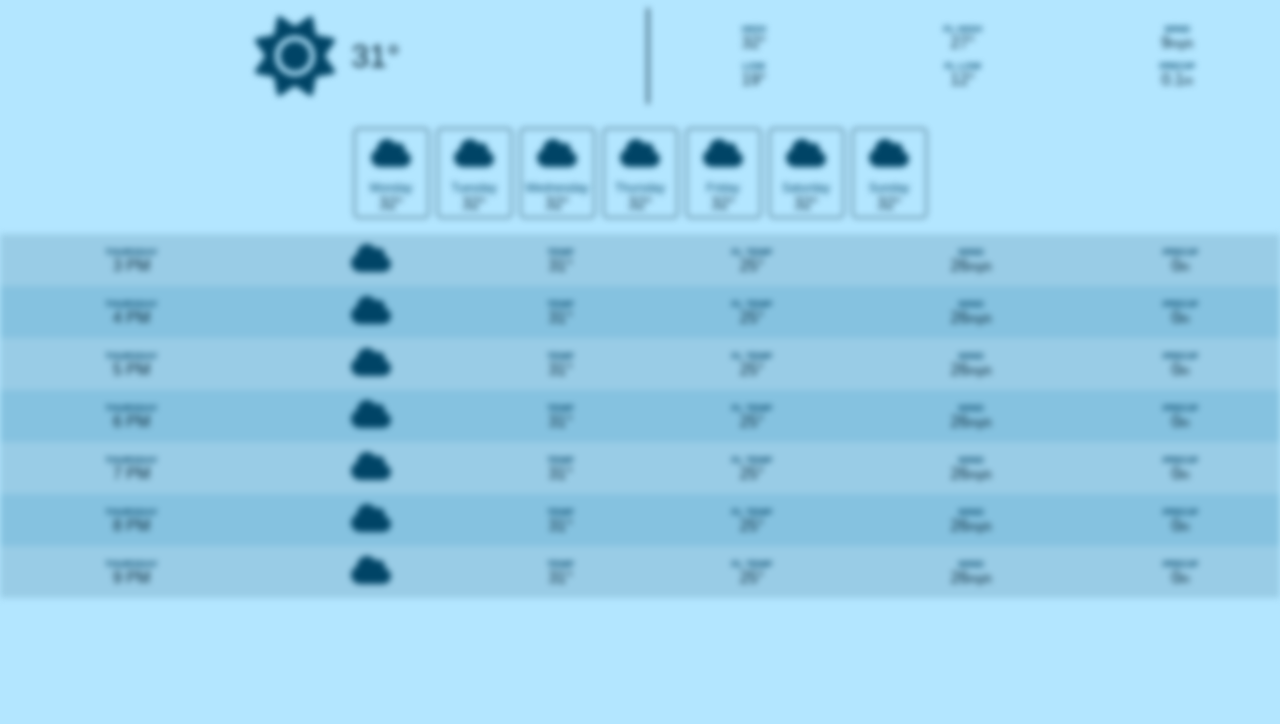
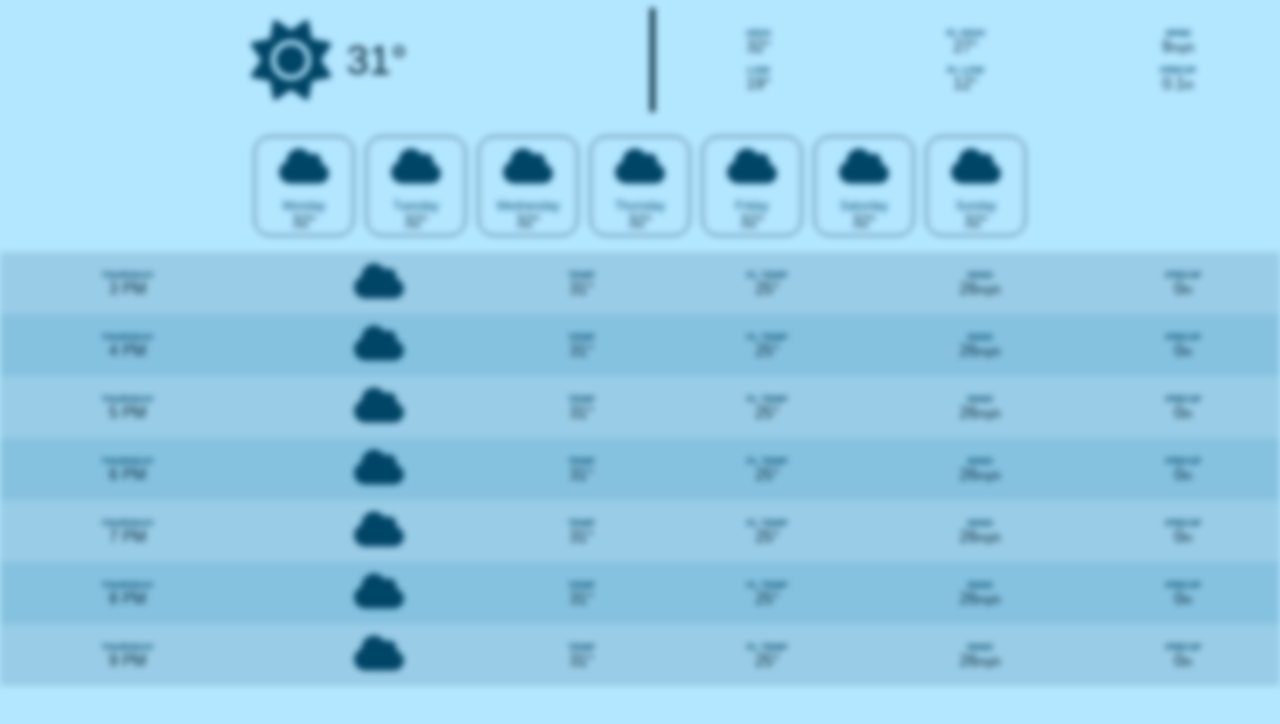
Before and after one commit to AlexandreRaymond/Weather-check, a website built with Vite: page index.html in a window 1280 px wide. Built offline with nearby package versions, Linux system fonts and the light colour scheme; no server answers.

Commit message:
Completed

```diff
--- a/main.js
+++ b/main.js
@@ -56,10 +56,10 @@ const dayCardTemplate = document.getElementById("day-card-template");
 function renderDailyWeather(daily) {
   dailySection.innerHTML = "";
   daily.forEach((day) => {
-    const element = dayCardTemplate.contentEditable.cloneNode(true);
+    const element = dayCardTemplate.content.cloneNode(true);
     setValue("temp", day.maxTemp, { parent: element });
     setValue("date", DAY_FORMATTER.format(day.timestamp), { parent: element });
-    element.querySelector("[data-icons]").src = getIconUrl(day.iconCode);
+    element.querySelector("[data-icon]").src = getIconUrl(day.iconCode);
     dailySection.append(element);
   });
 }
@@ -70,7 +70,7 @@ const hourRowTemplate = document.getElementById("hour-row-template");
 function renderHourlyWeather(hourly) {
   hourlySection.innerHTML = "";
   hourly.forEach((hour) => {
-    const element = hourRowTemplate.contentEditable.cloneNode(true);
+    const element = hourRowTemplate.content.cloneNode(true);
     setValue("temp", hour.temp, { parent: element });
     setValue("fl-temp", hour.feelsLike, { parent: element });
     setValue("wind", hour.windSpeed, { parent: element });
@@ -79,7 +79,7 @@ function renderHourlyWeather(hourly) {
     setValue("time", HOUR_FORMATTER.format(hour.timestamp), {
       parent: element,
     });
-    element.querySelector("[data-icons]").src = getIconUrl(hour.iconCode);
+    element.querySelector("[data-icon]").src = getIconUrl(hour.iconCode);
     hourlySection.append(element);
   });
 }
--- a/style.css
+++ b/style.css
@@ -26,13 +26,13 @@ body {
   align-items: center;
   justify-content: center;
   margin: 0.5rem;
-  padding: 0.5rem;
-  border-right: 2px solid hsl(200, 100%, 10%);
+  padding: 0.75rem;
+  border-right: 5px solid hsl(200, 100%, 10%);
 }
 
 .weather-icon {
-  width: 40px;
-  height: 40px;
+  width: 50px;
+  height: 50px;
   object-fit: contain;
 }
 
@@ -42,7 +42,7 @@ body {
 }
 
 .header-current-temp {
-  font-size: 2rem;
+  font-size: 2.5rem;
   margin-left: 1rem;
 }
 
@@ -75,8 +75,8 @@ body {
 
 .day-section {
   display: grid;
-  grid-template-columns: repeat(auto-fit, 75px);
-  gap: 0.5rem;
+  grid-template-columns: repeat(auto-fit, 100px);
+  gap: 0.75rem;
   justify-content: center;
   padding: 1rem;
 }
@@ -86,7 +86,7 @@ body {
   flex-direction: column;
   align-items: center;
   border: 1px solid hsl(200, 100%, 10%);
-  border-radius: 0.25rem;
+  border-radius: 1rem;
   padding: 0.25rem;
 }
 
--- a/weather.js
+++ b/weather.js
@@ -3,7 +3,7 @@ import axios from "axios";
 export function getWeather(lat, lon, timezone) {
   return axios
     .get(
-      "https://api.open-meteo.com/v1/forecast?hourly=temperature_2m,apparent_temperature,precipitation,weathercode,windspeed_10m&daily=weathercode,temperature_2m_max,temperature_2m_min,apparent_temperature_max,apparent_temperature_min,precipitation_sum&timeformat=unixtime",
+      "https://api.open-meteo.com/v1/forecast?hourly=temperature_2m,apparent_temperature,precipitation,weathercode,windspeed_10m&daily=weathercode,temperature_2m_max,temperature_2m_min,apparent_temperature_max,apparent_temperature_min,precipitation_sum,windspeed_10m_max&current_weather=true&timeformat=unixtime",
       {
         params: {
           latitude: lat,
```
Also changed, not shown: index.html (+1 -0 lines).
